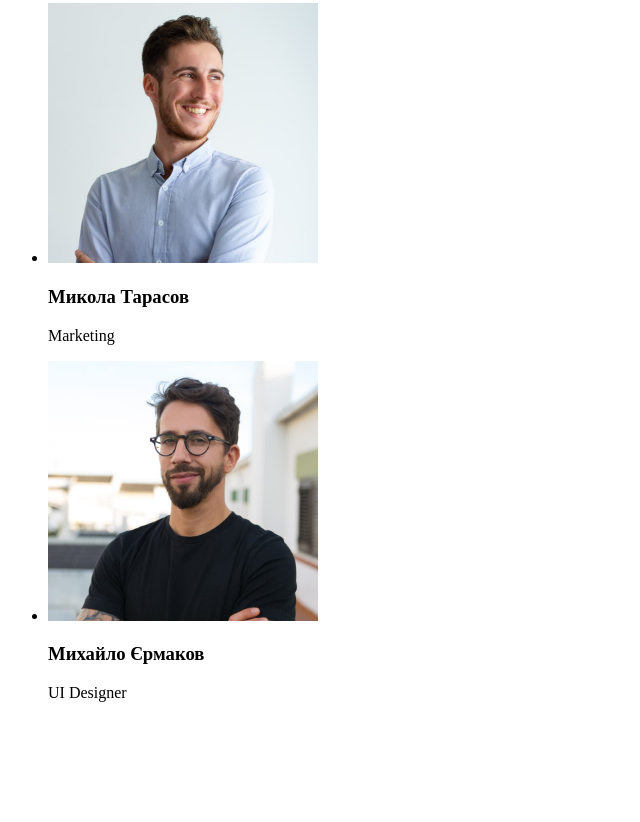
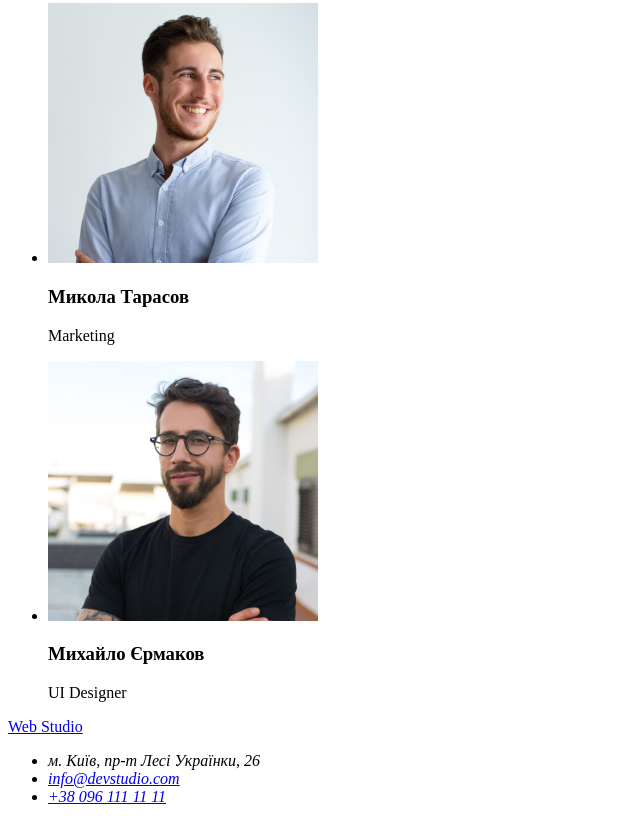
Before and after one commit to oxana31/goit-markup-hw-01, a plain HTML site: page index.html in a window 1280 px wide. Shown: the part 1989-2811 px from the top of the page, without its empty margins (0-640 px from the left). Before the commit the page ends 2707 px from the top, so only its background shows below. Drawn offline with Linux system fonts and the light colour scheme.

Commit message:
Footer completed

```diff
--- a/index.html
+++ b/index.html
@@ -9,7 +9,7 @@
 <body>
 <header>
     <nav>
-    <a href="./index.html" alt="Логотип компанії" lang="en">Web Studio</a>
+    <a href="./index.html" lang="en">Web Studio</a>
     <ul>
         <li><a href="">Студія</a></li>
         <li><a href="">Портфоліо</a></li>
@@ -92,6 +92,15 @@
 </section>
 </main>
 
-<footer></footer>
+<footer>
+<a href="./index.html" alt="Логотип компанії" lang="en">Web Studio</a>
+<address>
+  <ul>
+    <li><a href="https://goo.gl/maps/sUj56XeYTJr8YGq59" target="_blank" rel="noreferrer noopener"></a> м. Київ, пр-т Лесі Українки, 26 </li>
+    <li><a href="mailto:info@devstudio.com"> info@devstudio.com</a>
+    <li><a href="tel:+380961111111"> +38 096 111 11 11</a>
+  </ul>
+</address>
+</footer>
 </body>
 </html>
```
